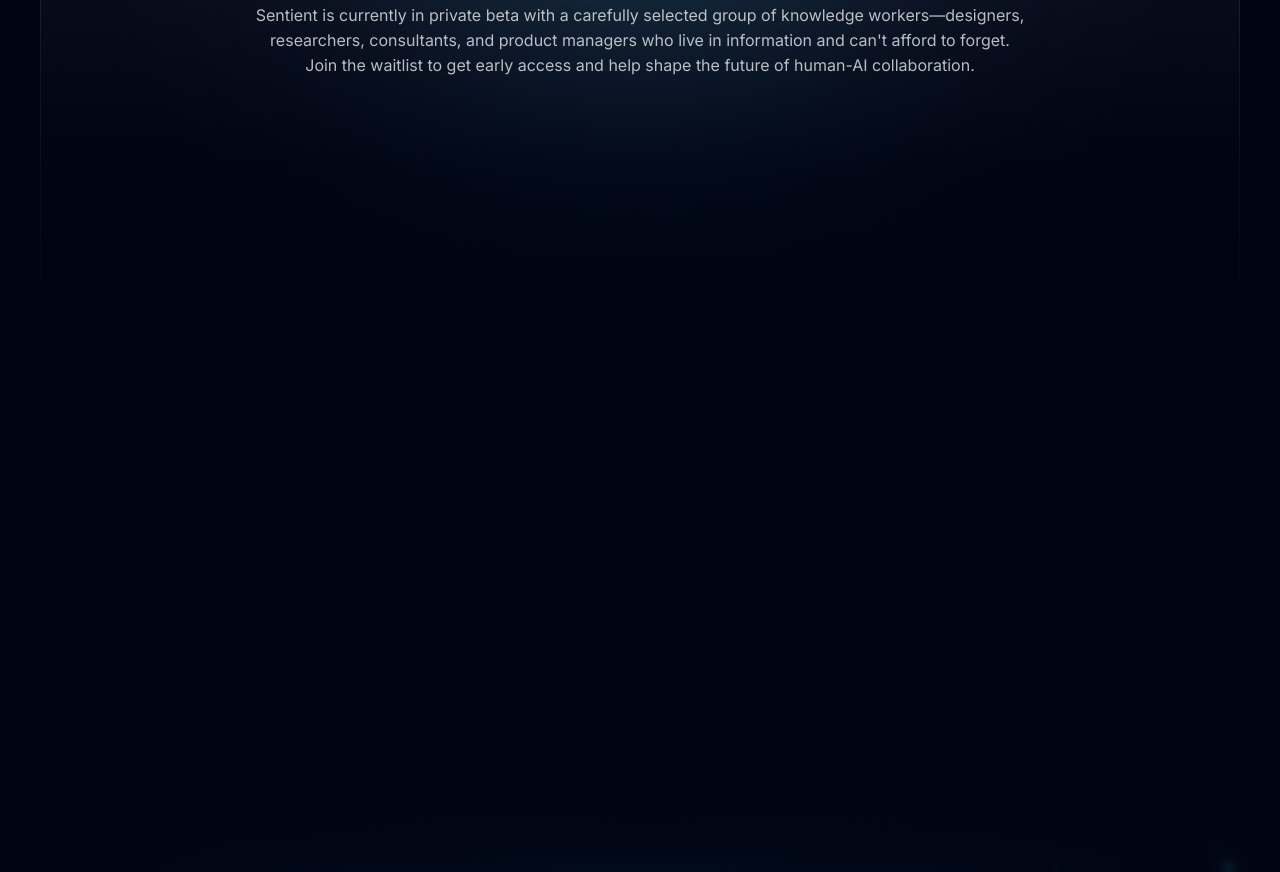
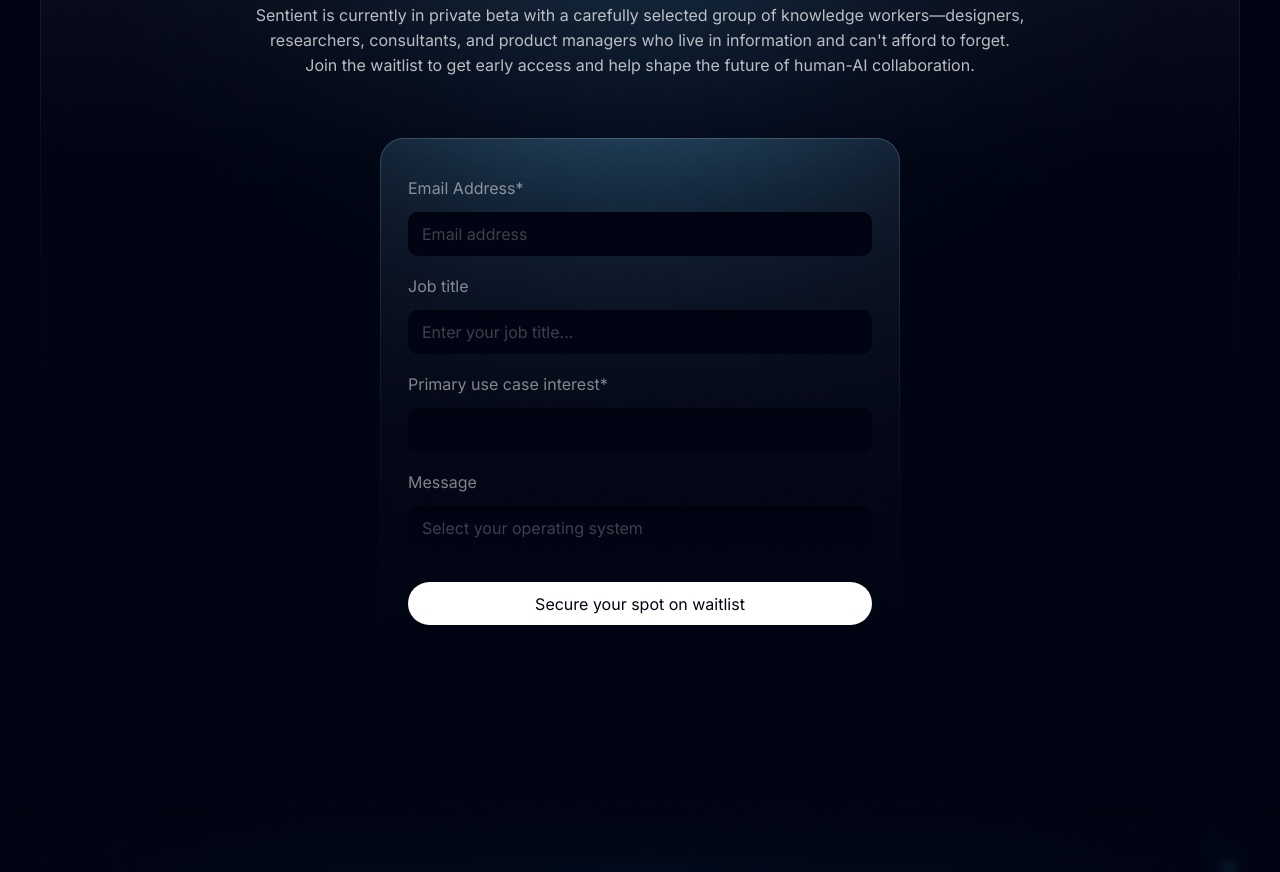
Before and after one commit to maxszymanski/sentient, a Next.js app: page / in a window 1280 px wide. Shown: the part 7240-8112 px from the top of the page. Built offline with nearby package versions, Linux system fonts and the light colour scheme.

Commit message:
working on contact form

```diff
--- a/package.json
+++ b/package.json
@@ -14,7 +14,10 @@
         "next": "15.5.3",
         "react": "19.1.0",
         "react-dom": "19.1.0",
-        "react-icons": "^5.5.0"
+        "react-icons": "^5.5.0",
+        "@hookform/resolvers": "^4.1.1",
+        "react-hook-form": "^7.54.2",
+        "zod": "^3.24.2"
     },
     "devDependencies": {
         "@eslint/eslintrc": "^3",
--- /dev/null
+++ b/src/app/_components/_home/ContactForm.tsx
@@ -0,0 +1,105 @@
+'use client'
+import Bg from '@/assets/form-box.png'
+import { zodResolver } from '@hookform/resolvers/zod'
+import { SubmitHandler, useForm } from 'react-hook-form'
+import z from 'zod'
+import Input from '../_ui/Input'
+
+const contactSchema = z.object({
+    job: z.string().optional(),
+
+    email: z
+        .string()
+        .nonempty('Email is required')
+        .email('Invalid email address'),
+    use: z
+        .string()
+        .nonempty('This field is required')
+        .min(3, 'Please enter more than 3 characters.'),
+    message: z
+        .string()
+        .min(10, 'The message must be at least 10 characters long'),
+})
+
+type ContactType = z.infer<typeof contactSchema>
+
+function ContactForm() {
+    const {
+        register,
+        handleSubmit,
+        formState: { errors, isSubmitting },
+        reset,
+        watch,
+    } = useForm<ContactType>({ resolver: zodResolver(contactSchema) })
+
+    const onSubmit: SubmitHandler<ContactType> = async (data) => {
+        console.log(data)
+        alert('The form requires a connection to the server.')
+        reset()
+    }
+
+    return (
+        <div className="mx-auto mt-[60px] w-full max-w-[520px] pl-2 sm:pl-0">
+            <form
+                onSubmit={handleSubmit(onSubmit)}
+                className="relative flex h-[537px] w-full flex-col bg-cover bg-left bg-no-repeat px-4 py-7 pt-10 sm:bg-center sm:px-7"
+                style={{ backgroundImage: `url(${Bg.src})` }}
+            >
+                <div className="flex w-full flex-col gap-5">
+                    <Input
+                        label="Email Address*"
+                        name="email"
+                        type="text"
+                        formRegister={register('email')}
+                        error={errors?.email || null}
+                        message={errors?.email?.message || null}
+                        disabled={isSubmitting}
+                        valueFromWatch={watch('email')}
+                        placeholder="Email address"
+                    />
+                    <Input
+                        label="Job title"
+                        name="name"
+                        type="text"
+                        formRegister={register('job')}
+                        error={errors?.job || null}
+                        message={errors?.job?.message || null}
+                        disabled={isSubmitting}
+                        valueFromWatch={watch('job')}
+                        placeholder="Enter your job title..."
+                    />
+                    <Input
+                        label="Primary use case interest*"
+                        name="use"
+                        type="text"
+                        formRegister={register('use')}
+                        error={errors?.use || null}
+                        message={errors?.use?.message || null}
+                        disabled={isSubmitting}
+                        valueFromWatch={watch('use')}
+                    />
+                    <Input
+                        label="Message"
+                        name="message"
+                        type="text"
+                        formRegister={register('message')}
+                        error={errors?.message || null}
+                        message={errors?.message?.message || null}
+                        disabled={isSubmitting}
+                        valueFromWatch={watch('message')}
+                        placeholder="Select your operating system"
+                    />
+                </div>
+                <button
+                    type="submit"
+                    className="text-dark my-outline hover: hover:text-dark/90 mt-8 flex h-[43px] w-full cursor-pointer items-center justify-center self-center rounded-[59px] border-[0.5px] border-white/50 bg-white transition-colors duration-300 hover:bg-white/90"
+                    disabled={isSubmitting}
+                >
+                    Secure your spot on waitlist
+                </button>
+            </form>
+        </div>
+    )
+}
+
+export default ContactForm
--- a/src/app/_components/_home/FormSection.tsx
+++ b/src/app/_components/_home/FormSection.tsx
@@ -1,10 +1,11 @@
 import SectionBg from '@/assets/form-bg.png'
+import ContactForm from './ContactForm'
 
 function FormSection() {
     return (
-        <section className="pl-2 xl:pl-0">
+        <section className="mx-auto w-full max-w-[1200px] pl-2 xl:pl-0">
             <div
-                className="relative mx-auto mt-20 flex h-full min-h-[843px] w-full max-w-[1200px] flex-col bg-cover bg-left bg-no-repeat pt-10 lg:mt-32 xl:bg-center"
+                className="relative mt-20 flex h-full w-full flex-col bg-cover bg-left bg-no-repeat pt-10 lg:mt-32 xl:h-[843px] xl:bg-center"
                 style={{ backgroundImage: `url(${SectionBg.src})` }}
             >
                 <h2 className="heading-gradient-text sm:leading-14 font-twk mx-auto mb-6 w-full px-2 text-center text-4xl tracking-[-0.5px] sm:text-[44px]">
@@ -18,6 +19,7 @@
                     get early access and help shape the future of human-AI
                     collaboration.
                 </p>
+                <ContactForm />
             </div>
         </section>
     )
--- /dev/null
+++ b/src/app/_components/_ui/Input.tsx
@@ -0,0 +1,63 @@
+'use client'
+import { InputHTMLAttributes, useState } from 'react'
+import { FieldError } from 'react-hook-form'
+
+interface InputType
+    extends InputHTMLAttributes<HTMLInputElement | HTMLTextAreaElement> {
+    restClass?: string
+    error?: FieldError | string | null
+    message?: string | null
+    formRegister?: object
+    name: string
+    label: string
+    valueFromWatch?: string | undefined
+}
+
+function Input({
+    name,
+    label,
+    error,
+    message,
+    formRegister,
+    valueFromWatch = undefined,
+    ...rest
+}: InputType) {
+    const [isFocused, setIsFocused] = useState(false)
+    const [hasValue, setHasValue] = useState(false)
+
+    const shouldFloat = isFocused || hasValue || !!valueFromWatch
+
+    return (
+        <div className="flex w-full flex-col">
+            <label htmlFor={name} className="mb-3.5 leading-5 text-white/50">
+                {label}
+            </label>
+
+            <input
+                name={name}
+                id={name}
+                type="text"
+                {...formRegister}
+                {...rest}
+                className={`placeholder:text-white/24 input-shadow placeholder:text-sans input-border relative inline-block w-full rounded-[10px] px-3.5 py-3 leading-5 text-white placeholder:leading-5 ${
+                    error ? 'bg-red-300/20' : 'bg-dark'
+                } ${shouldFloat ? 'faq-border' : ''} `}
+                onFocus={() => setIsFocused(true)}
+                onBlur={(e) => {
+                    setIsFocused(false)
+                    setHasValue(!!e.target.value)
+                }}
+            />
+
+            {error && message && (
+                <span
+                    className={`ml-0.5 mt-2 inline-block self-start text-sm tracking-[0.2px] text-red-300 lg:mt-1.5`}
+                >
+                    {message}
+                </span>
+            )}
+        </div>
+    )
+}
+
+export default Input
--- a/src/app/globals.css
+++ b/src/app/globals.css
@@ -281,3 +281,33 @@
     );
     backdrop-filter: blur(30.1px);
 }
+
+.input-shadow {
+    box-shadow: 0px 4px 4px 0px rgba(0, 0, 0, 0.25) inset;
+}
+
+.input-border::before {
+    content: '';
+    position: absolute;
+    inset: 0;
+    border-radius: inherit;
+    padding: 1px;
+    background:
+        linear-gradient(
+            0deg,
+            rgba(255, 255, 255, 0.5),
+            rgba(255, 255, 255, 0.5)
+        ),
+        linear-gradient(
+            310.72deg,
+            rgba(82, 195, 255, 0) 90.41%,
+            rgba(82, 195, 255, 0.25) 98.99%
+        );
+    -webkit-mask:
+        linear-gradient(#fff 0 0) content-box,
+        linear-gradient(#fff 0 0);
+    -webkit-mask-composite: destination-out;
+    mask-composite: exclude;
+    pointer-events: none;
+    z-index: 1;
+}
```
Also changed, not shown: src/assets/form-box.png (added), 1 other file (tests, documents, lock files or other folders).
